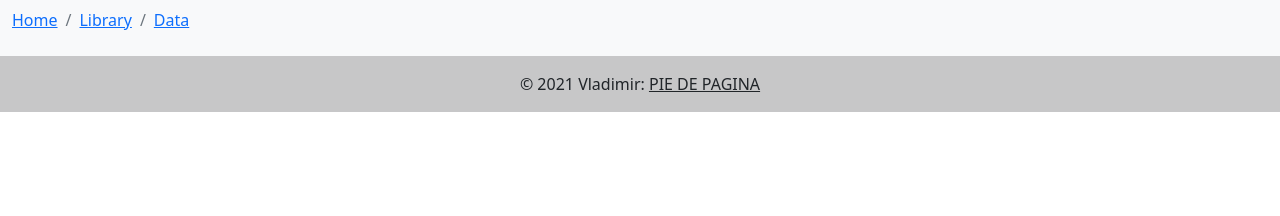
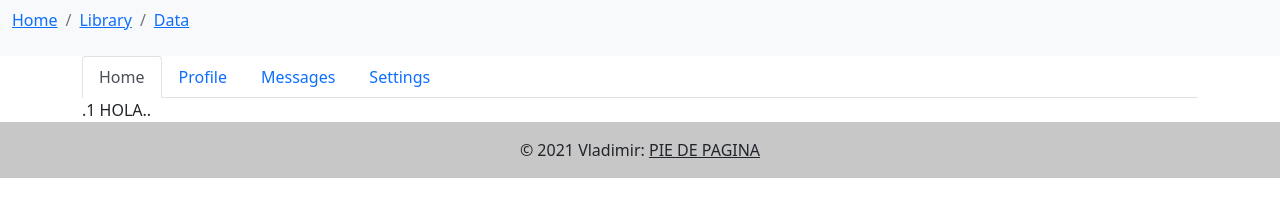
Before and after one commit to vsuncion/ejemplo1, a plain HTML site: page index.html in a window 1280 px wide. Drawn offline with nearby package versions, Linux system fonts and the light colour scheme.

Commit message:
se agrego tab al cuerpo

```diff
--- a/index.html
+++ b/index.html
@@ -33,16 +33,43 @@
     </nav>
 
     <div class="container">
+        <ul class="nav nav-tabs" id="myTab" role="tablist">
+            <li class="nav-item" role="presentation">
+                <button class="nav-link active" id="home-tab" data-bs-toggle="tab" data-bs-target="#home" type="button" role="tab" aria-controls="home" aria-selected="true">Home</button>
+            </li>
+            <li class="nav-item" role="presentation">
+                <button class="nav-link" id="profile-tab" data-bs-toggle="tab" data-bs-target="#profile" type="button" role="tab" aria-controls="profile" aria-selected="false">Profile</button>
+            </li>
+            <li class="nav-item" role="presentation">
+                <button class="nav-link" id="messages-tab" data-bs-toggle="tab" data-bs-target="#messages" type="button" role="tab" aria-controls="messages" aria-selected="false">Messages</button>
+            </li>
+            <li class="nav-item" role="presentation">
+                <button class="nav-link" id="settings-tab" data-bs-toggle="tab" data-bs-target="#settings" type="button" role="tab" aria-controls="settings" aria-selected="false">Settings</button>
+            </li>
+        </ul>
 
+        <div class="tab-content">
+            <div class="tab-pane active" id="home" role="tabpanel" aria-labelledby="home-tab">.1 HOLA..</div>
+            <div class="tab-pane" id="profile" role="tabpanel" aria-labelledby="profile-tab">..2.</div>
+            <div class="tab-pane" id="messages" role="tabpanel" aria-labelledby="messages-tab">.3..</div>
+            <div class="tab-pane" id="settings" role="tabpanel" aria-labelledby="settings-tab">.4..</div>
+        </div>
+
+        <script>
+            var firstTabEl = document.querySelector('#myTab li:last-child button')
+            var firstTab = new bootstrap.Tab(firstTabEl)
+
+            firstTab.show()
+        </script>
     </div>
 
     <footer class="bg-light text-center text-lg-start">
         <!-- Copyright -->
         <div class="text-center p-3" style="background-color: rgba(0, 0, 0, 0.2);">
-          © 2021 Vladimir:
-          <a class="text-dark" href="https://mdbootstrap.com/">PIE DE PAGINA</a>
-    </div>
-    <!-- Copyright -->
+            © 2021 Vladimir:
+            <a class="text-dark" href="https://mdbootstrap.com/">PIE DE PAGINA</a>
+        </div>
+        <!-- Copyright -->
     </footer>
 
     <!-- Optional JavaScript; choose one of the two! -->
```
